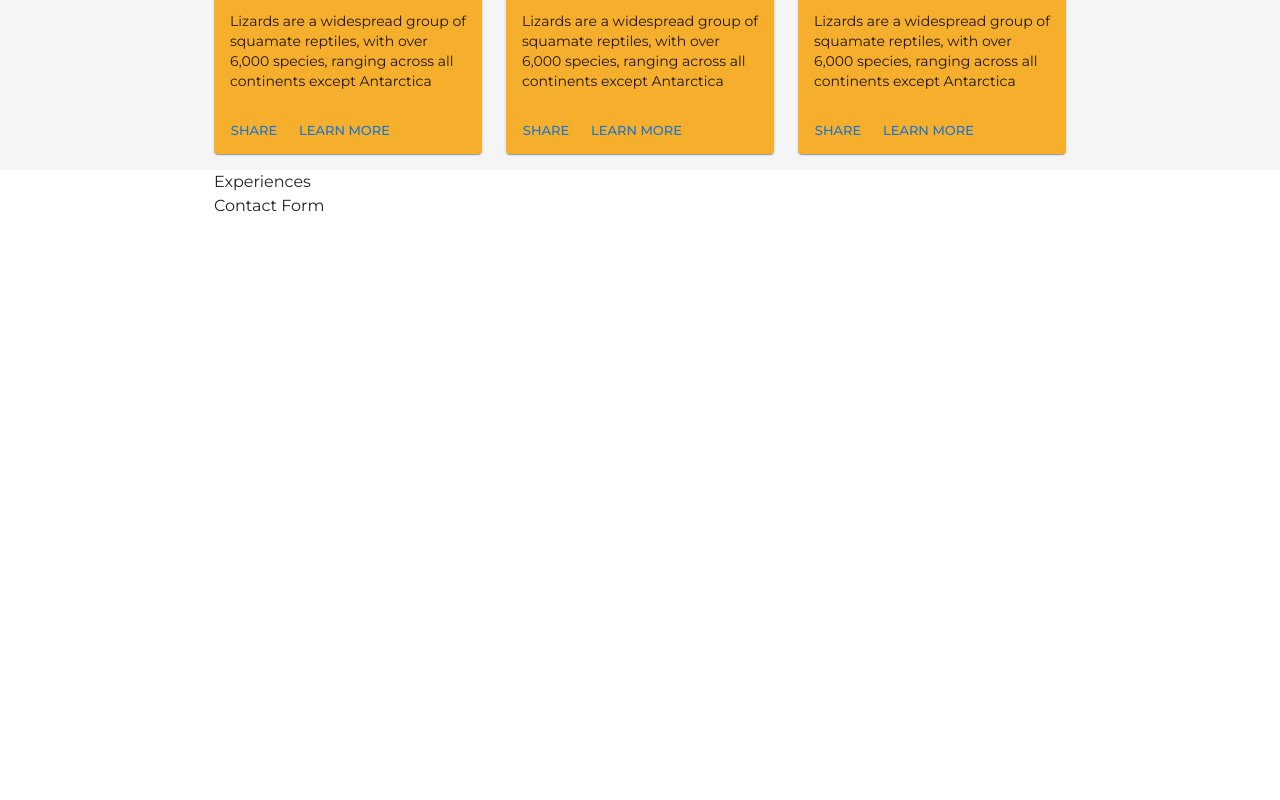
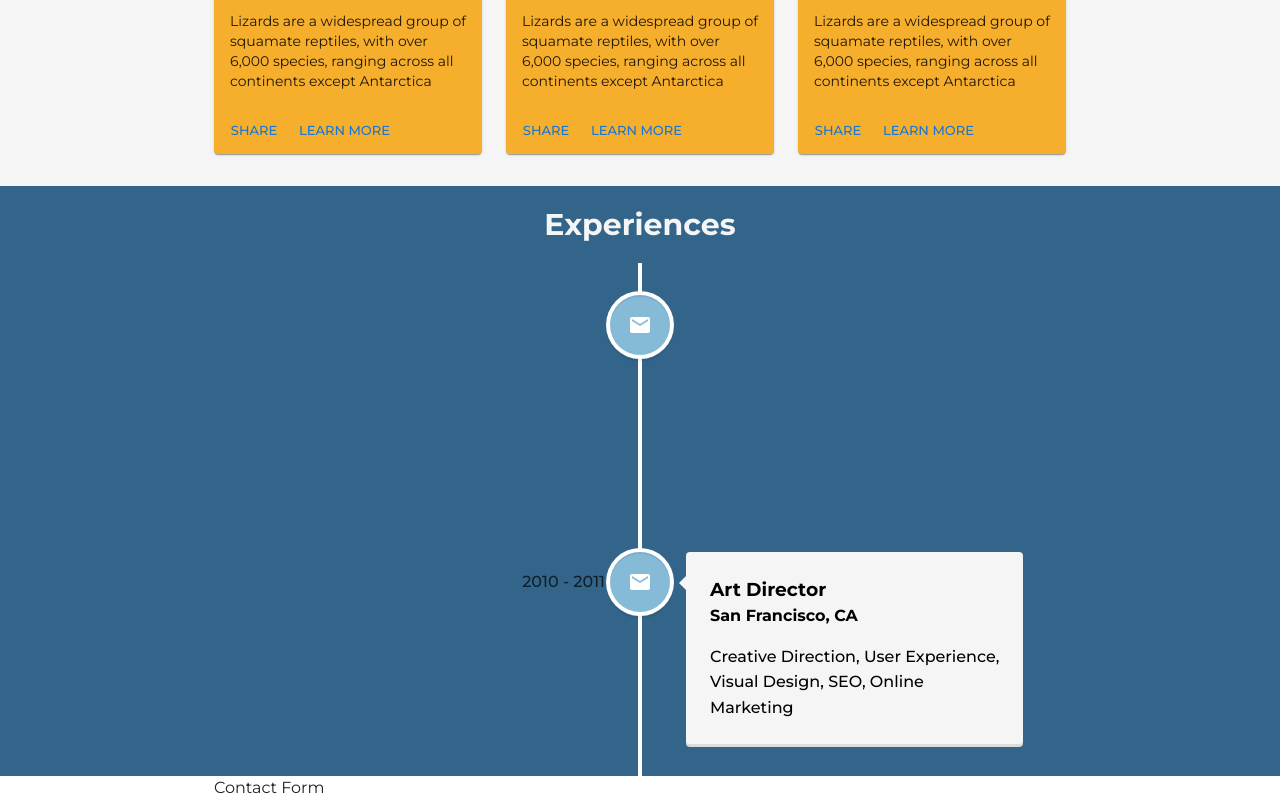
Before and after one commit to johnsonw1017/portfolio, a React (Vite) app in the folder portfolio-johnson/: page / in a window 1280 px wide. Shown: the part 1329-2129 px from the top of the page. Before the commit the page ends 1547 px from the top, so only its background shows below. Built offline with nearby package versions, Linux system fonts and the light colour scheme.

Commit message:
feat: experience timeline created with placeholder text

```diff
--- a/portfolio-johnson/package.json
+++ b/portfolio-johnson/package.json
@@ -22,7 +22,8 @@
     "react-dom": "^18.2.0",
     "react-icons": "^4.11.0",
     "react-router-dom": "^6.16.0",
-    "react-router-hash-link": "^2.4.3"
+    "react-router-hash-link": "^2.4.3",
+    "react-vertical-timeline-component": "^3.6.0"
   },
   "devDependencies": {
     "@types/react": "^18.2.15",
--- a/portfolio-johnson/src/components/Experiences.jsx
+++ b/portfolio-johnson/src/components/Experiences.jsx
@@ -1,14 +1,80 @@
+import { Container, Box, Typography } from "@mui/material";
 import {
-  Container
-} from "@mui/material";
-
+  VerticalTimeline,
+  VerticalTimelineElement,
+} from "react-vertical-timeline-component";
+import "react-vertical-timeline-component/style.min.css";
+import pallete from "../pallete";
+import MailIcon from "@mui/icons-material/Mail";
 
 function Experiences() {
   return (
     <>
-      <Container maxWidth="md">Experiences</Container>
+      <div style={{ backgroundColor: pallete.lapis }}>
+        <Container maxWidth="md">
+          <Box className="box-content">
+            <Typography
+              sx={{
+                fontWeight: "700",
+                fontSize: "30px",
+                marginTop: 2,
+                marginBottom: 2,
+                color: pallete.whitegray,
+              }}
+            >
+              Experiences
+            </Typography>
+          </Box>
+          <Box className="box-content">
+            <VerticalTimeline>
+              <VerticalTimelineElement
+                className="vertical-timeline-element--work"
+                contentStyle={{ background: pallete.whitegray, color: "#000" }}
+                contentArrowStyle={{
+                  borderRight: `7px solid  ${pallete.whitegray}`,
+                }}
+                date="2011 - present"
+                iconStyle={{ background: pallete.caroline_blue, color: "#fff" }}
+                icon={<MailIcon />}
+              >
+                <h3 className="vertical-timeline-element-title">
+                  Creative Director
+                </h3>
+                <h4 className="vertical-timeline-element-subtitle">
+                  Miami, FL
+                </h4>
+                <p>
+                  Creative Direction, User Experience, Visual Design, Project
+                  Management, Team Leading
+                </p>
+              </VerticalTimelineElement>
+              <VerticalTimelineElement
+                className="vertical-timeline-element--work"
+                contentStyle={{ background: pallete.whitegray, color: "#000" }}
+                contentArrowStyle={{
+                  borderRight: `7px solid  ${pallete.whitegray}`,
+                }}
+                date="2010 - 2011"
+                iconStyle={{ background: pallete.caroline_blue, color: "#fff" }}
+                icon={<MailIcon />}
+              >
+                <h3 className="vertical-timeline-element-title">
+                  Art Director
+                </h3>
+                <h4 className="vertical-timeline-element-subtitle">
+                  San Francisco, CA
+                </h4>
+                <p>
+                  Creative Direction, User Experience, Visual Design, SEO,
+                  Online Marketing
+                </p>
+              </VerticalTimelineElement>
+            </VerticalTimeline>
+          </Box>
+        </Container>
+      </div>
     </>
-  )
+  );
 }
 
-export default Experiences
+export default Experiences;
--- a/portfolio-johnson/src/components/Projects.jsx
+++ b/portfolio-johnson/src/components/Projects.jsx
@@ -35,7 +35,7 @@ function Projects() {
           >
             {Array.from(Array(6)).map((_, index) => (
               <Grid item xs={2} sm={4} md={4} key={index} >
-                <Card sx={{ maxWidth: 345, marginBottom: index === 5 ? 2:0, backgroundColor: pallete.hunyellow}}>
+                <Card sx={{ maxWidth: 345, marginBottom: index === 5 ? 4:0, backgroundColor: pallete.hunyellow}}>
                   <CardMedia
                     component="img"
                     alt="green iguana"
```
Also changed, not shown: 1 other file (tests, documents, lock files or other folders).
